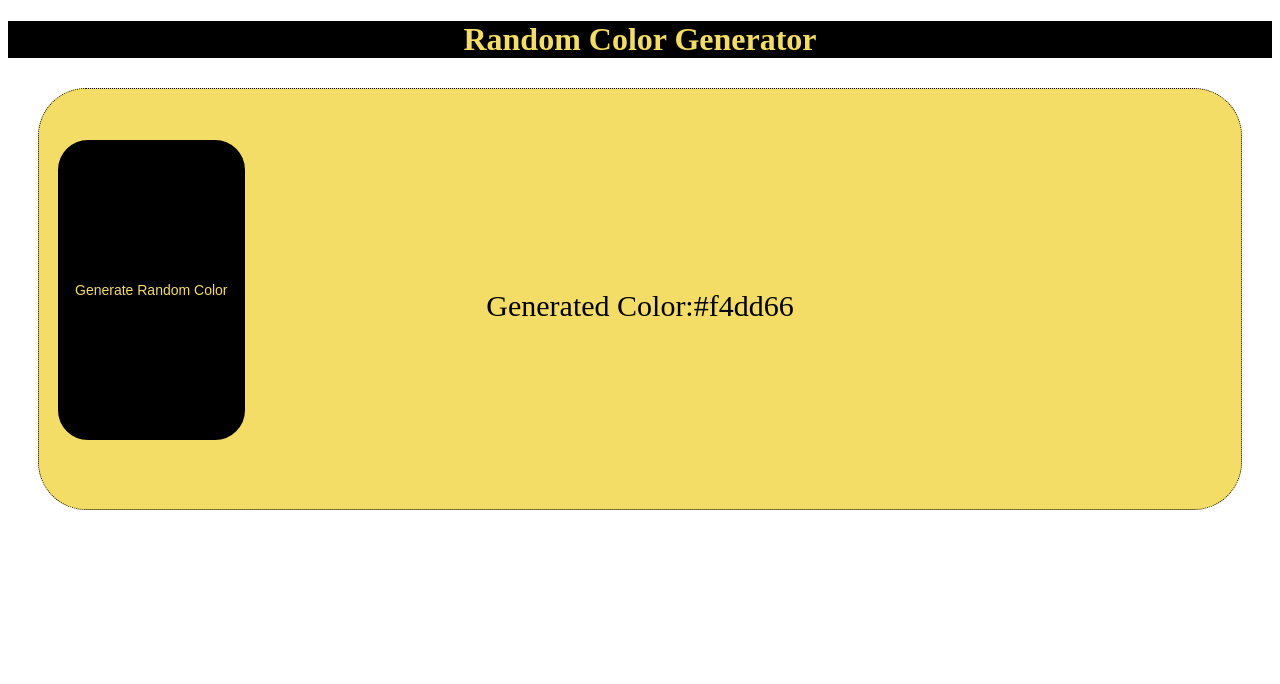
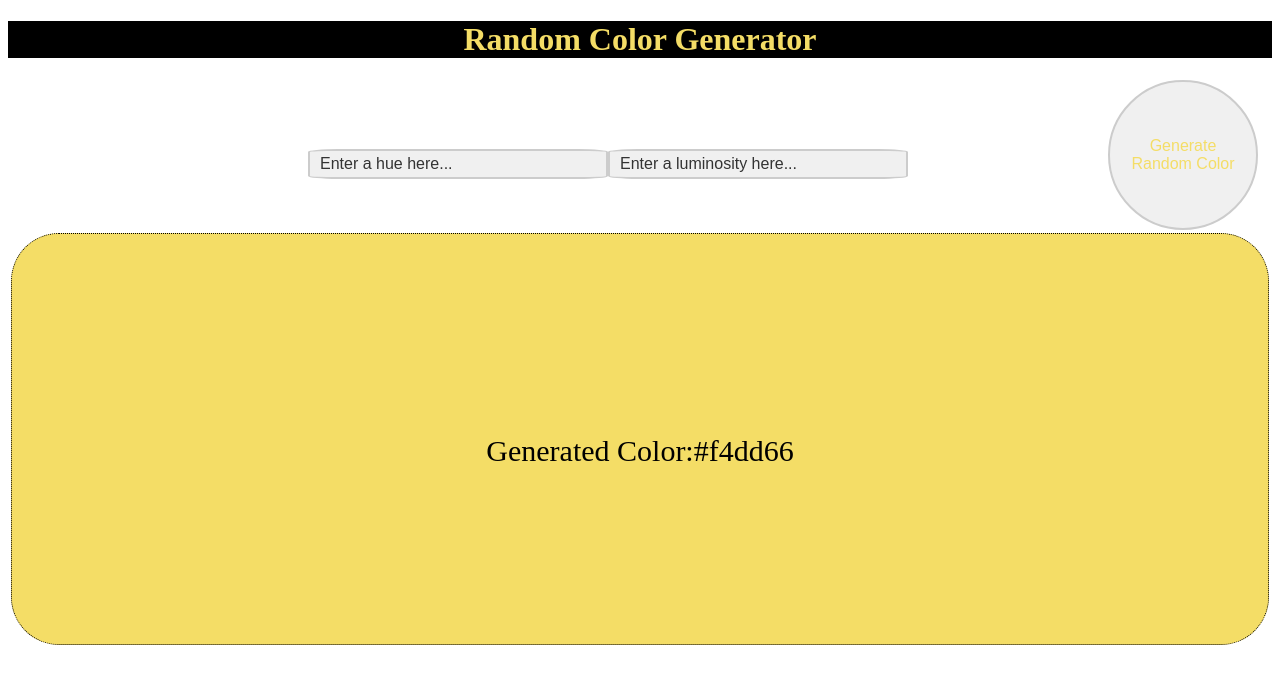
Before and after one commit to CornaSn/react-random-color-generator, a React app: page / in a window 1280 px wide. Shown: the top 684 px of the page. Built offline with nearby package versions, Linux system fonts and the light colour scheme.

Commit message:
Add Hue & Luminosity code

```diff
--- a/src/App.js
+++ b/src/App.js
@@ -1,16 +1,19 @@
 import { randomColor } from 'randomcolor';
 import { useState } from 'react';
-import styled from 'styled-components';
 
 export default function App() {
   const color = randomColor();
   // Create a state for the button
   const [hexCode, setHexCode] = useState(color);
-  console.log(hexCode);
+  const [hue, setColorHue] = useState('Enter a hue here...');
+  const [lum, setColorLightness] = useState('Enter a luminosity here...');
+  const param = {
+    hue: hue,
+    luminosity: lum,
+  };
 
   return (
     <>
-      <div>
       <h1
         style={{
           backgroundColor: 'black',
@@ -20,31 +23,60 @@ export default function App() {
       >
         Random Color Generator
       </h1>
-      </div>
-
-      <div>
+      <input
+        style={{
+          border: '2px solid #ccc',
+          borderRadius: '10%',
+          padding: '10px',
+          width: '300px',
+          height: '30px',
+          fontSize: '16px',
+          backgroundColor: '#f0f0f0',
+          color: '#333',
+          boxSizing: 'border-box',
+          marginLeft: '300px',
+        }}
+        value={hue}
+        onChange={(event) => {
+          setColorHue(event.currentTarget.value);
+        }}
+      />
+      <input
+        style={{
+          border: '2px solid #ccc',
+          borderRadius: '10%',
+          padding: '10px',
+          width: '300px',
+          height: '30px',
+          fontSize: '16px',
+          backgroundColor: '#f0f0f0',
+          color: '#333',
+          boxSizing: 'border-box',
+        }}
+        value={lum}
+        onChange={(event) => setColorLightness(event.currentTarget.value)}
+      />
       <button
         style={{
-            fontSize: '14px',
-            textAlign: 'center',
-            padding: '12px',
-            marginLeft: '50px',
-            marginTop: '60px',
-            height: '300px',
-            border: '5px solid black',
-            borderRadius: '30px',
-            position: 'absolute',
-            backgroundColor: 'black',
+          border: '2px solid #ccc',
+          borderRadius: '50%',
+          padding: '20px',
+          width: '150px',
+          height: '150px',
+          fontSize: '16px',
+          backgroundColor: '#f0f0f0',
+          boxSizing: 'border-box',
+          marginLeft: '200px',
           color: `${hexCode}`,
         }}
         onClick={() => {
-            const newColor = randomColor();
+          const newColor = randomColor(param);
           setHexCode(newColor);
         }}
       >
         Generate Random Color
       </button>
-      </div>
+
       <div
         style={{
           backgroundColor: `${hexCode}`,
@@ -52,8 +84,8 @@ export default function App() {
           borderRadius: '3rem',
           textAlign: 'center',
           fontSize: '30px',
-          margin: '30px',
-          height: '20px',
+          margin: '3px',
+          height: '10px',
           padding: '200px',
         }}
       >
```
Lines whose indentation alone changed are shown as unchanged.
